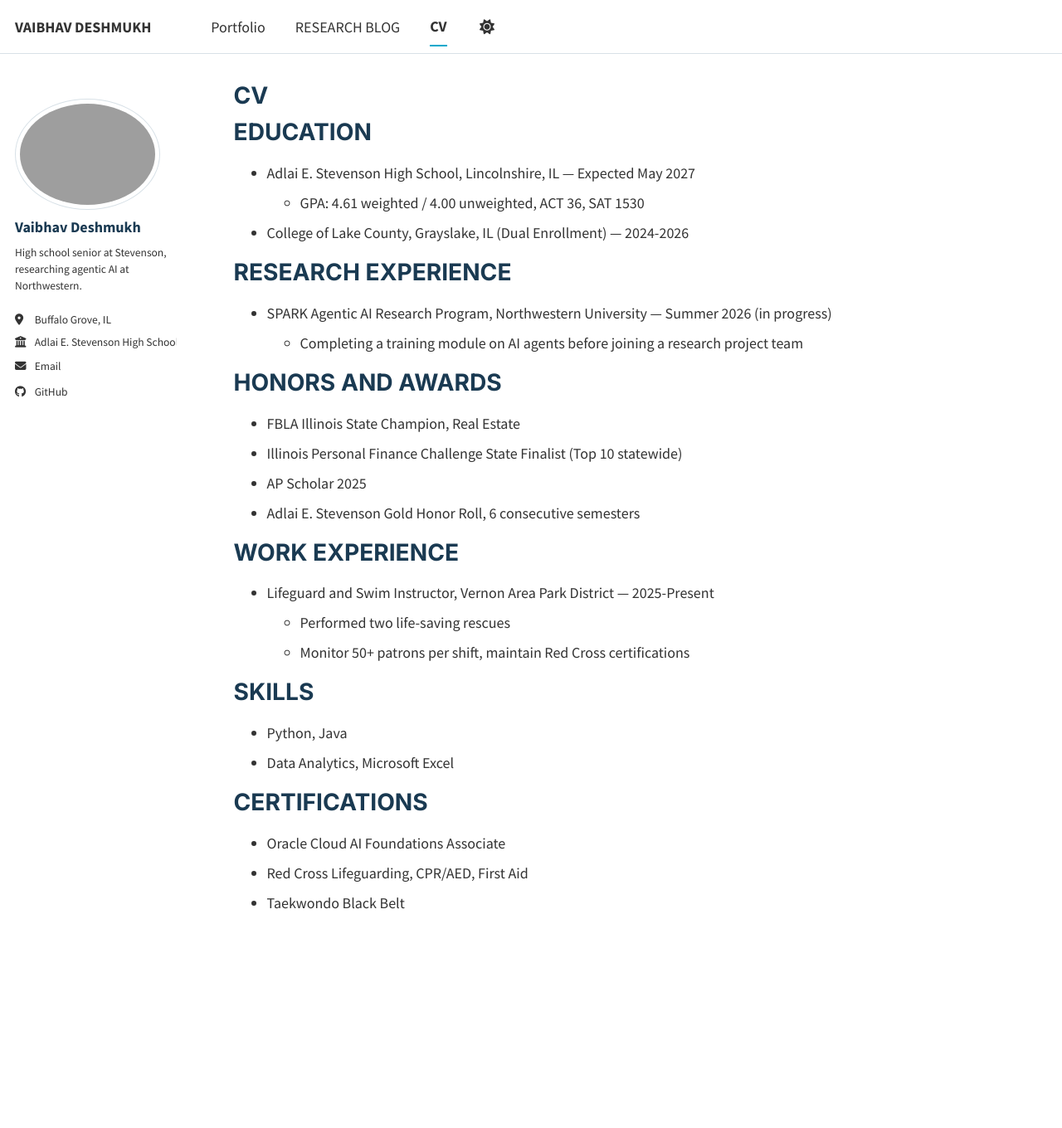
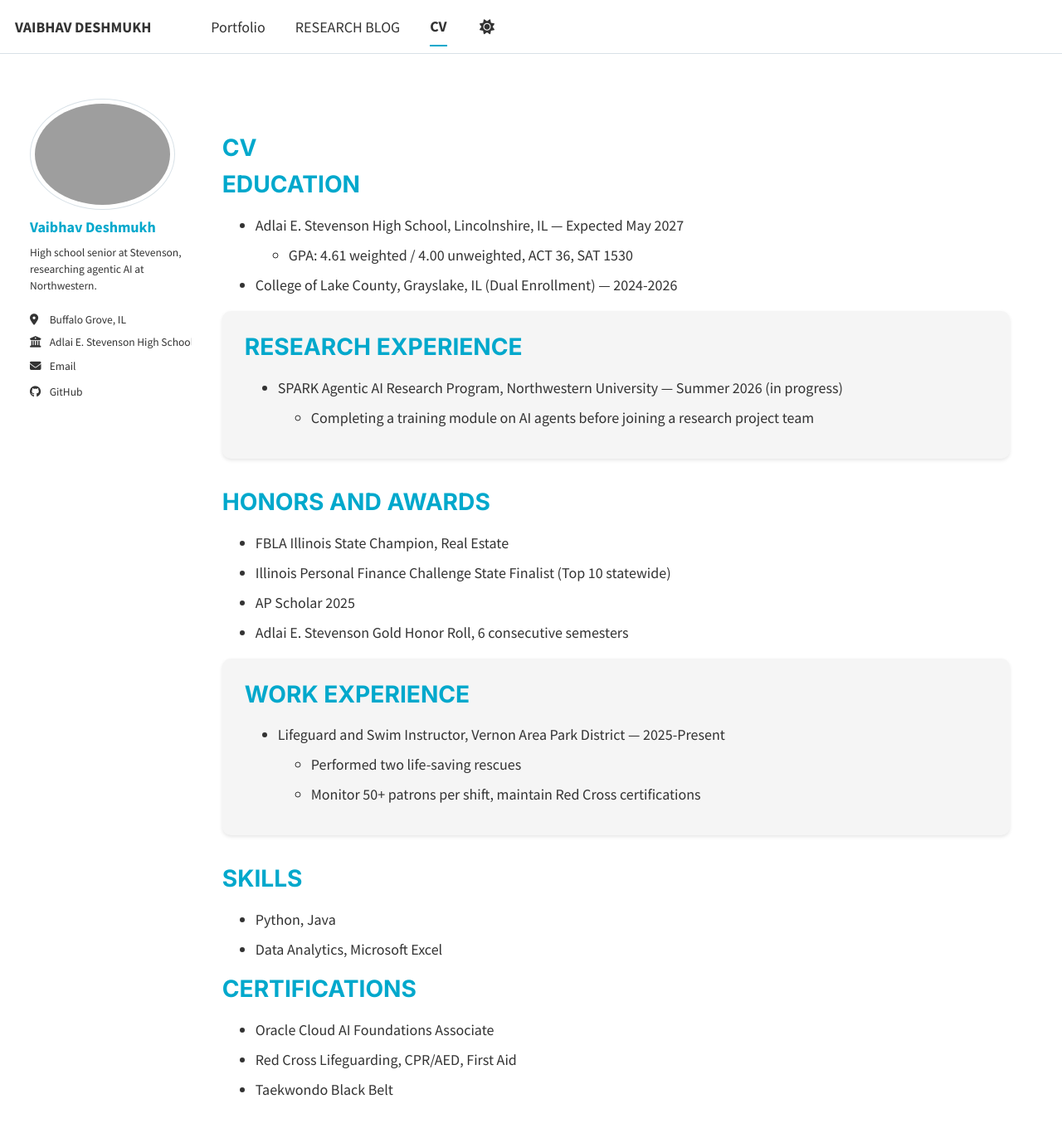
Before and after one commit to VaibhavDeshmukh1/VaibhavDeshmukh1.github.io, a Jekyll site: the page built from _pages/cv.md, in a window 1280 px wide and 1400 px high. Shown: the top 1360 px of the window at 83% size. Built offline with Jekyll 4.4.1, drawn with Linux system fonts in a browser that asks for light colours; a script bundle is joined from its source files by our own code; library files that are not in the unit come from our copies.

Commit message:
Apply visual improvements: teal headings, better spacing, card-style sections

```diff
--- a/_includes/archive-single.html
+++ b/_includes/archive-single.html
@@ -13,7 +13,7 @@
 {% endif %}
 
 <div class="{{ include.type | default: "list" }}__item">
-  <article class="archive__item" itemscope itemtype="http://schema.org/CreativeWork">
+  <article class="archive__item content-card" itemscope itemtype="http://schema.org/CreativeWork">
     {% if include.type == "grid" and teaser %}
       <div class="archive__item-teaser">
         <img src=
--- a/_layouts/archive.html
+++ b/_layouts/archive.html
@@ -15,7 +15,7 @@ layout: default
 <div id="main" role="main">
   {% include sidebar.html %}
 
-  <div class="archive">
+  <div class="archive content-shell">
     {% unless page.header.overlay_color or page.header.overlay_image %}
       <h1 class="page__title">{{ page.title }}</h1>
     {% endunless %}
--- a/_layouts/single.html
+++ b/_layouts/single.html
@@ -23,7 +23,7 @@ layout: default
     {% if page.date %}<meta itemprop="datePublished" content="{{ page.date | date: "%B %d, %Y" }}">{% endif %}
     {% if page.modified %}<meta itemprop="dateModified" content="{{ page.modified | date: "%B %d, %Y" }}">{% endif %}
 
-    <div class="page__inner-wrap">
+    <div class="page__inner-wrap content-shell">
       {% unless page.header.overlay_color or page.header.overlay_image %}
         <header>
           {% if page.title %}<h1 class="page__title" itemprop="headline">{{ page.title | markdownify | remove: "<p>" | remove: "</p>" }}</h1>{% endif %}
--- a/_pages/cv.md
+++ b/_pages/cv.md
@@ -15,10 +15,14 @@ EDUCATION
   * GPA: 4.61 weighted / 4.00 unweighted, ACT 36, SAT 1530
 * College of Lake County, Grayslake, IL (Dual Enrollment) — 2024-2026
 
+<section class="content-card experience-card" markdown="1">
+
 RESEARCH EXPERIENCE
 ======
 * SPARK Agentic AI Research Program, Northwestern University — Summer 2026 (in progress)
   * Completing a training module on AI agents before joining a research project team
+
+</section>
 
 HONORS AND AWARDS
 ======
@@ -27,11 +31,15 @@ HONORS AND AWARDS
 * AP Scholar 2025
 * Adlai E. Stevenson Gold Honor Roll, 6 consecutive semesters
 
+<section class="content-card experience-card" markdown="1">
+
 WORK EXPERIENCE
 ======
 * Lifeguard and Swim Instructor, Vernon Area Park District — 2025-Present
   * Performed two life-saving rescues
   * Monitor 50+ patrons per shift, maintain Red Cross certifications
+
+</section>
 
 SKILLS
 ======
--- a/_sass/layout/_custom.scss
+++ b/_sass/layout/_custom.scss
@@ -1,6 +1,12 @@
 /* ==========================================================================
    CUSTOM SITE DESIGN
    ========================================================================== */
+
+$custom-section-padding-y: 2.5rem;
+$custom-section-padding-x: 1.5rem;
+$custom-paragraph-spacing: 1.75rem;
+$custom-card-radius: 10px;
+$custom-card-shadow: 0 2px 4px rgba(0, 0, 0, 0.1);
 
 :root {
   --global-base-color: #1a3a52;
@@ -21,6 +27,7 @@
   --global-text-color: #333333;
   --global-text-color-light: #56636d;
   --global-thead-color: #eef4f7;
+  --global-card-bg-color: #f5f5f5;
 }
 
 html[data-theme="dark"] {
@@ -42,6 +49,7 @@ html[data-theme="dark"] {
   --global-text-color: #ffffff;
   --global-text-color-light: #d8e1e7;
   --global-thead-color: #254d68;
+  --global-card-bg-color: #1a3a52;
 }
 
 body,
@@ -51,12 +59,82 @@ body,
 
 h1,
 h2,
-h3,
+h3 {
+  color: #00a8cc !important;
+  font-family: "Inter", "Roboto", "Segoe UI", Arial, sans-serif;
+}
+
+h1 a,
+h2 a,
+h3 a {
+  color: inherit !important;
+}
+
 h4,
 h5,
 h6 {
   color: var(--global-heading-color);
   font-family: "Inter", "Roboto", "Segoe UI", Arial, sans-serif;
+}
+
+#main {
+  margin-top: 3rem;
+  padding-right: 1.5rem;
+  padding-left: 1.5rem;
+}
+
+.content-shell {
+  padding: $custom-section-padding-y $custom-section-padding-x;
+}
+
+.page__content p,
+.archive > p,
+.content-card p {
+  margin-bottom: $custom-paragraph-spacing;
+}
+
+.page__content > section,
+.cv-section {
+  padding-top: $custom-section-padding-y;
+  padding-bottom: $custom-section-padding-y;
+}
+
+.content-card,
+.cv-item {
+  margin-bottom: 2rem;
+  padding: $custom-section-padding-x;
+  background-color: var(--global-card-bg-color);
+  border-radius: $custom-card-radius;
+  box-shadow: $custom-card-shadow;
+}
+
+.archive__item-title,
+.archive__item-title a,
+.cv-section h2,
+.cv-section h2 i {
+  color: #00a8cc;
+}
+
+.content-card > :first-child,
+.cv-item > :first-child {
+  margin-top: 0;
+}
+
+.content-card > :last-child,
+.cv-item > :last-child {
+  margin-bottom: 0;
+}
+
+.list__item + .list__item,
+.grid__item {
+  margin-top: 2rem;
+}
+
+@include breakpoint($medium) {
+  #main {
+    padding-right: 2rem;
+    padding-left: 2rem;
+  }
 }
 
 .page__title,
```
